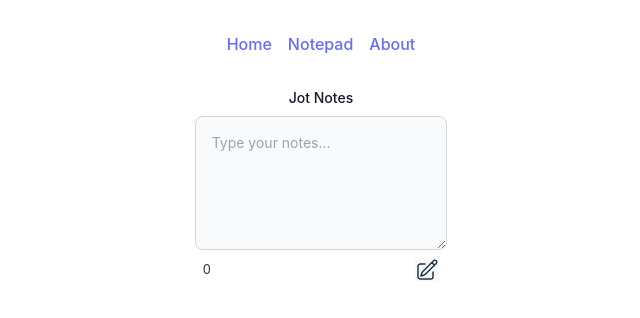
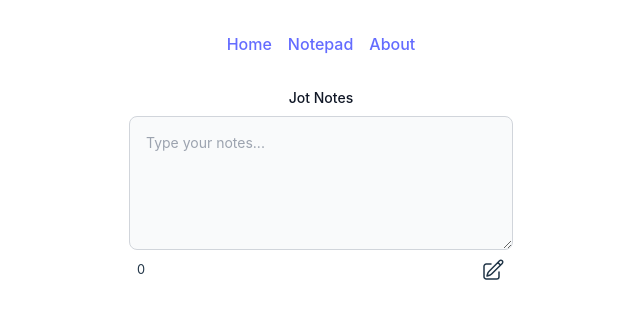
Before and after one commit to deventw/my-homepage, a React (Vite) app: page /notepad in a window 1280 px wide. Shown: the top 318 px of the page, without its empty margins (319-959 px from the left). Built offline with nearby package versions, Linux system fonts and the light colour scheme.

Commit message:
added copy to clipboard

```diff
--- a/package.json
+++ b/package.json
@@ -10,6 +10,7 @@
     "preview": "vite preview"
   },
   "dependencies": {
+    "copy-to-clipboard": "^3.3.2",
     "eslint": "^8.26.0",
     "nanoid": "^4.0.0",
     "react": "^18.2.0",
--- a/src/App.jsx
+++ b/src/App.jsx
@@ -1,5 +1,4 @@
-import { nanoid } from 'nanoid';
-import React, { useEffect, useState } from 'react';
+import React from 'react';
 import { Link, Route, Routes } from 'react-router-dom';
 import './App.css';
 import { About } from './pages/About';
@@ -7,27 +6,6 @@ import Home from './pages/Home';
 import { Notepad } from './pages/Notepad';
 
 function App() {
-	const [notes, setNotes] = useState([]);
-
-	useEffect(() =>{
-		const savedNotes = JSON.parse(localStorage.getItem('react-notes-app-data'));
-		if (savedNotes) {
-			setNotes(savedNotes);
-		}
-	},[]);
-	useEffect(() =>{localStorage.setItem('react-notes-app-data',JSON.stringify(notes));},[notes]);
-
-	const addNote = (text) => {
-		const newNote = {
-			id:nanoid(),
-			text:text,
-			date:new Date().toLocaleString()
-		};
-		setNotes([...notes,newNote]);
-	};
-	const removeNote = (id) => {
-		setNotes(notes.filter((note)=>note.id !== id));
-	};
 
 	return (
 		<>
@@ -42,7 +20,7 @@ function App() {
 			<></>
 			<Routes>
 				<Route path="/" element={<Home />} />
-				<Route path="/notepad" element={<Notepad notes={notes} addNote={addNote} removeNote={removeNote}/>} />
+				<Route path="/notepad" element={<Notepad />} />
 				<Route path="/about" element={<About />} />
 			</Routes>
 		</>
--- a/src/components/AddNote.jsx
+++ b/src/components/AddNote.jsx
@@ -15,15 +15,15 @@ const AddNote = ({addNote}) => {
 	};
 
 	return (
-		<div>
-			<label htmlFor="message" className="block mb-2 text-sm font-medium text-gray-900 dark:text-gray-400">Jot Notes</label>
+		<div className="w-80 md:w-96">
+			<label htmlFor="note" className="block mb-2 text-sm font-medium text-gray-900">Jot Notes</label>
 
-			<textarea id="new-note" rows="5" className="block p-4 w-full text-sm text-gray-900 bg-gray-50 rounded-lg border border-gray-300 focus:ring-pink-500 focus:border-pink-500 dark:bg-gray-700 dark:border-gray-600 dark:placeholder-gray-400 dark:text-white dark:focus:ring-pink-500 dark:focus:border-pink-500" placeholder="Type your notes..."
+			<textarea id="new-note" rows="5" className="block p-4 w-full text-sm text-gray-900 bg-gray-50 rounded-lg border border-gray-300 focus:ring-pink-500 focus:border-pink-500" placeholder="Type your notes..."
 				value={noteText}
 				onChange={onChange}></textarea>
 			<div className="note-footer flex flex-row justify-between p-2">
 				<small>{noteText.length}</small>
-				<button onClick={onSave}><svg xmlns="http://www.w3.org/2000/svg" fill="none" viewBox="0 0 24 24" strokeWidth="1.5" stroke="currentColor" className="w-6 h-6">
+				<button onClick={onSave} className="bg-transparent"><svg xmlns="http://www.w3.org/2000/svg" fill="none" viewBox="0 0 24 24" strokeWidth="1.5" stroke="currentColor" className="w-6 h-6">
 					<path strokeLinecap="round" strokeLinejoin="round" d="M16.862 4.487l1.687-1.688a1.875 1.875 0 112.652 2.652L10.582 16.07a4.5 4.5 0 01-1.897 1.13L6 18l.8-2.685a4.5 4.5 0 011.13-1.897l8.932-8.931zm0 0L19.5 7.125M18 14v4.75A2.25 2.25 0 0115.75 21H5.25A2.25 2.25 0 013 18.75V8.25A2.25 2.25 0 015.25 6H10" />
 				</svg>
 				</button>
--- a/src/components/Note.jsx
+++ b/src/components/Note.jsx
@@ -1,17 +1,43 @@
+import copy from 'copy-to-clipboard';
 import React from 'react';
 
 export const Note = ({id,text,date,removeNote}) => {
+
+	const onCopy=() => {
+
+		copy(text);
+		// navigator.clipboard.writeText(text).then(
+		// 	() => {
+		// 	/* clipboard successfully set */
+
+		// 	},
+		// 	() => {
+		// 		/* clipboard write failed */
+
+		// 	}
+		// );
+
+	};
 	return (
-		<div className="note flex my-4  text-sm  bg-orange-300 p-4  rounded-xl flex-col m w-full  ">
-			<span className="flex flex-wrap text-left mb-16">{text}</span>
-			<hr className="m-2"/>
+		<div className="note flex my-4  text-sm  bg-slate-300 p-4  rounded flex-col w-80 md:w-96  ">
+			<span className="flex flex-wrap text-left mb-16 break-all">{text}</span>
 
 			<div className="note-footer flex flex-row justify-between">
 				<small>{date}</small>
-				<button onClick={()=>removeNote(id)}><svg xmlns="http://www.w3.org/2000/svg" fill="none" viewBox="0 0 24 24" strokeWidth="1.5" stroke="currentColor" className="w-6 h-6">
-					<path strokeLinecap="round" strokeLinejoin="round" d="M14.74 9l-.346 9m-4.788 0L9.26 9m9.968-3.21c.342.052.682.107 1.022.166m-1.022-.165L18.16 19.673a2.25 2.25 0 01-2.244 2.077H8.084a2.25 2.25 0 01-2.244-2.077L4.772 5.79m14.456 0a48.108 48.108 0 00-3.478-.397m-12 .562c.34-.059.68-.114 1.022-.165m0 0a48.11 48.11 0 013.478-.397m7.5 0v-.916c0-1.18-.91-2.164-2.09-2.201a51.964 51.964 0 00-3.32 0c-1.18.037-2.09 1.022-2.09 2.201v.916m7.5 0a48.667 48.667 0 00-7.5 0" />
-				</svg>
-				</button>
+
+				<div className="flex gap-4">
+					<button onClick={onCopy}><svg xmlns="http://www.w3.org/2000/svg" fill="none" viewBox="0 0 24 24" strokeWidth={1.5} stroke="currentColor" className="w-6 h-6">
+						<path strokeLinecap="round" strokeLinejoin="round" d="M15.75 17.25v3.375c0 .621-.504 1.125-1.125 1.125h-9.75a1.125 1.125 0 01-1.125-1.125V7.875c0-.621.504-1.125 1.125-1.125H6.75a9.06 9.06 0 011.5.124m7.5 10.376h3.375c.621 0 1.125-.504 1.125-1.125V11.25c0-4.46-3.243-8.161-7.5-8.876a9.06 9.06 0 00-1.5-.124H9.375c-.621 0-1.125.504-1.125 1.125v3.5m7.5 10.375H9.375a1.125 1.125 0 01-1.125-1.125v-9.25m12 6.625v-1.875a3.375 3.375 0 00-3.375-3.375h-1.5a1.125 1.125 0 01-1.125-1.125v-1.5a3.375 3.375 0 00-3.375-3.375H9.75" />
+					</svg>
+
+					</button>
+					<button onClick={()=>removeNote(id)}><svg xmlns="http://www.w3.org/2000/svg" fill="none" viewBox="0 0 24 24" strokeWidth="1.5" stroke="currentColor" className="w-6 h-6">
+						<path strokeLinecap="round" strokeLinejoin="round" d="M14.74 9l-.346 9m-4.788 0L9.26 9m9.968-3.21c.342.052.682.107 1.022.166m-1.022-.165L18.16 19.673a2.25 2.25 0 01-2.244 2.077H8.084a2.25 2.25 0 01-2.244-2.077L4.772 5.79m14.456 0a48.108 48.108 0 00-3.478-.397m-12 .562c.34-.059.68-.114 1.022-.165m0 0a48.11 48.11 0 013.478-.397m7.5 0v-.916c0-1.18-.91-2.164-2.09-2.201a51.964 51.964 0 00-3.32 0c-1.18.037-2.09 1.022-2.09 2.201v.916m7.5 0a48.667 48.667 0 00-7.5 0" />
+					</svg>
+					</button>
+
+				</div>
+
 			</div>
 		</div>
 	);
--- a/src/index.css
+++ b/src/index.css
@@ -46,7 +46,5 @@ body {
   a:hover {
     color: #747bff;
   }
-  button {
-    background-color: #f9f9f9;
-  }
+
 }
--- a/src/pages/Notepad.jsx
+++ b/src/pages/Notepad.jsx
@@ -1,8 +1,31 @@
-import React from 'react';
+import { nanoid } from 'nanoid';
+import React, { useEffect, useState } from 'react';
 import AddNote from '../components/AddNote';
 import { Note } from '../components/Note';
 
-export const Notepad = ({notes,addNote,removeNote}) => {
+export const Notepad = () => {
+
+	const [notes, setNotes] = useState([]);
+
+	useEffect(() =>{
+		const savedNotes = JSON.parse(localStorage.getItem('react-notes-app-data'));
+		if (savedNotes) {
+			setNotes(savedNotes);
+		}
+	},[]);
+	useEffect(() =>{localStorage.setItem('react-notes-app-data',JSON.stringify(notes));},[notes]);
+
+	const addNote = (text) => {
+		const newNote = {
+			id:nanoid(),
+			text:text,
+			date:new Date().toLocaleString()
+		};
+		setNotes([newNote,...notes]);
+	};
+	const removeNote = (id) => {
+		setNotes(notes.filter((note)=>note.id !== id));
+	};
 
 	return (
 		<div className="w-full">
```
Also changed, not shown: 1 other file (tests, documents, lock files or other folders).
